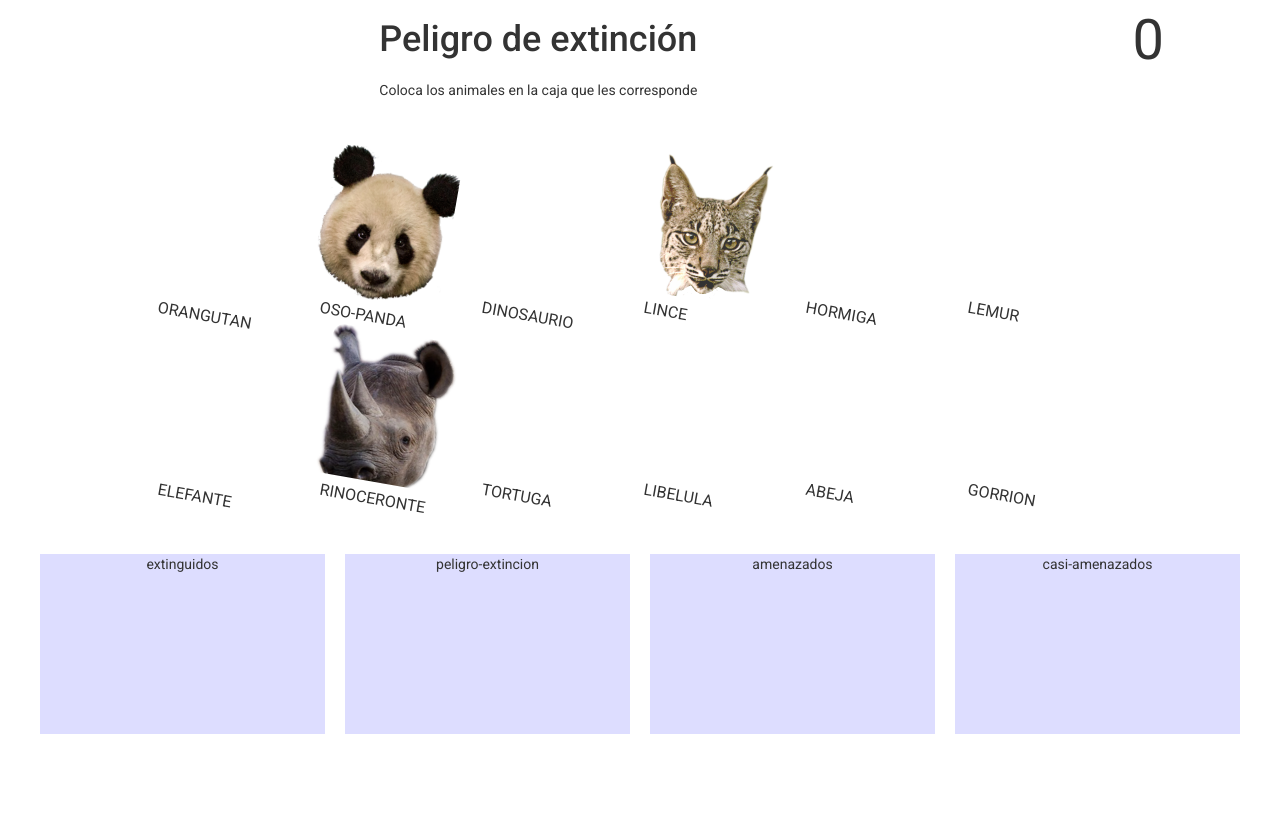
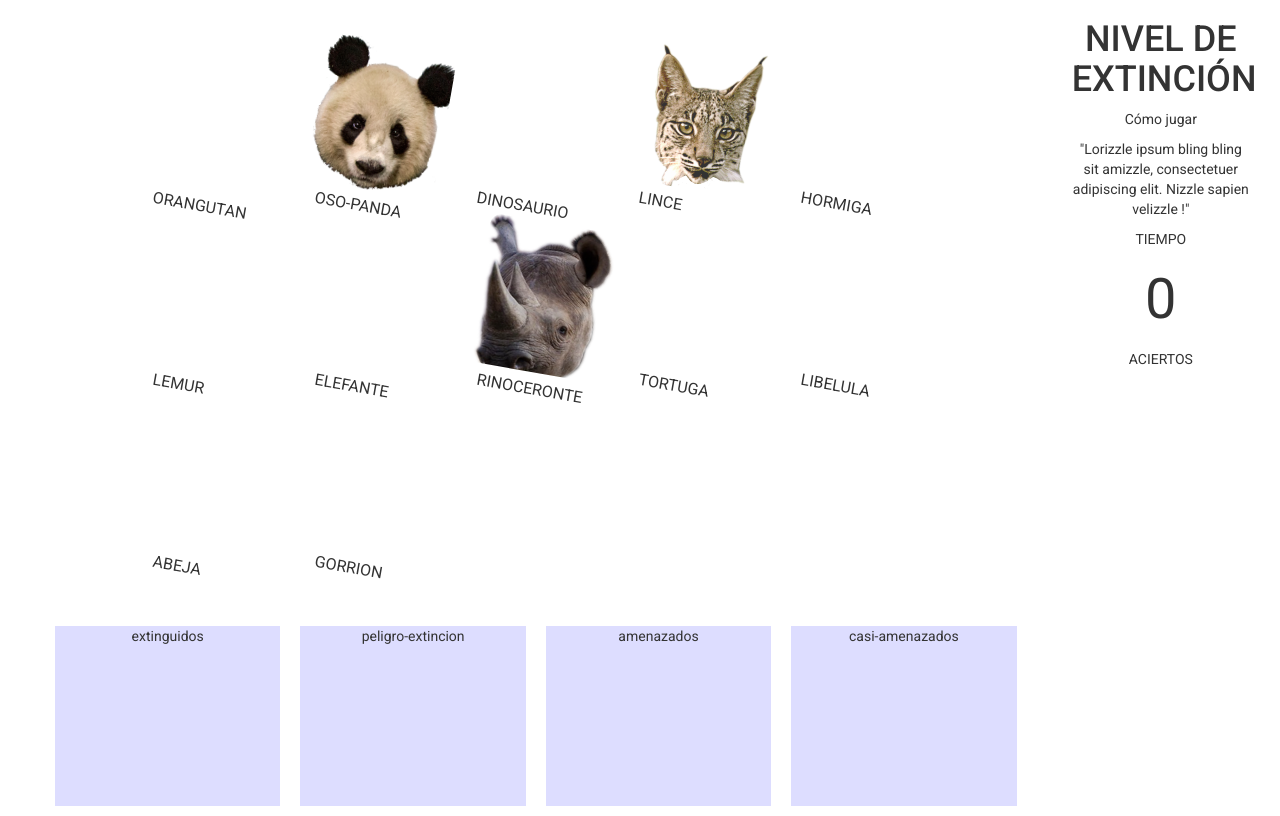
Before and after one commit to meegido/animals-extinction-game, a plain HTML site: page index.html in a window 1280 px wide. Drawn offline with nearby package versions, Linux system fonts and the light colour scheme; files that its build step writes are made by us from their sources.

Commit message:
new layout

```diff
--- a/index.html
+++ b/index.html
@@ -18,19 +18,25 @@
   <body>
 
     <div id="universe" class="container-fluid universe">
-      <section class="info text-center col-md-12">
-        <article class="header col-md-10">
-          <h1 class="title">Peligro de extinción</h1>
-          <p>Coloca los animales en la caja que les corresponde</p>
+
+      <section class="col-md-10">
+        <div id="cardPile" class="col-md-10 col-md-offset-1"> </div>
+        <div id="cardSlots" class="col-md-12"> </div>
+      </section>
+      <section class="col-md-2 text-center">
+        <article>
+          <h1>NIVEL DE EXTINCIÓN</h1>
+          <p>Cómo jugar</p>
+          <p>"Lorizzle ipsum bling bling sit amizzle, consectetuer adipiscing elit. Nizzle sapien velizzle !"</p>
         </article>
-        <article class="col-md-2">
-          <div>
-            <p id="score">0</p>
-          </div>
+        <article class="countDown">
+          <p>TIEMPO</p>
+        </article>
+        <article class="">
+          <p id="score">0</p>
+          <p>ACIERTOS</p>
         </article>
       </section>
-      <div id="cardPile" class="col-md-10 col-md-offset-1"> </div>
-      <div id="cardSlots" class="col-md-12"> </div>
 
     </div>
 
```
